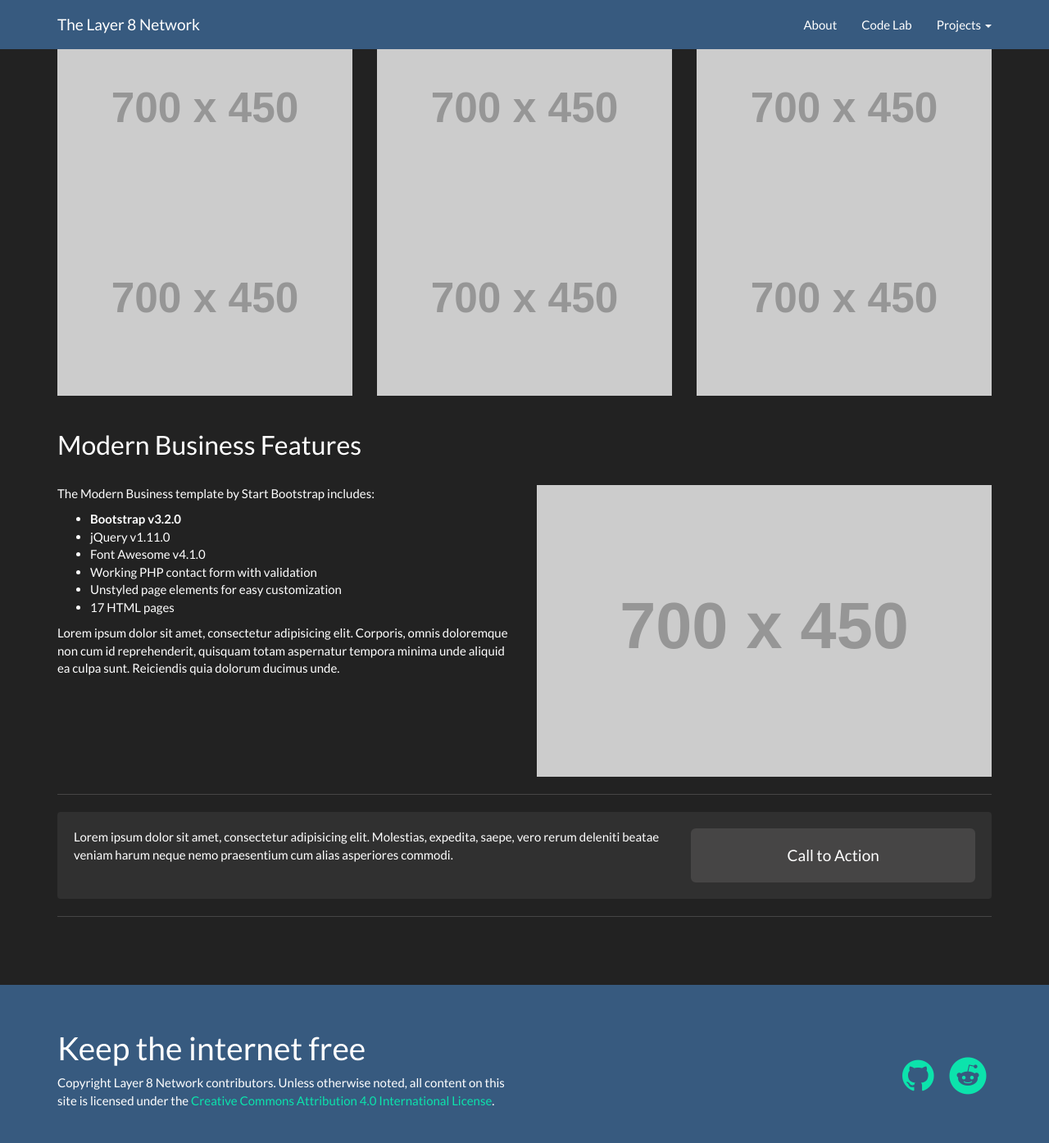
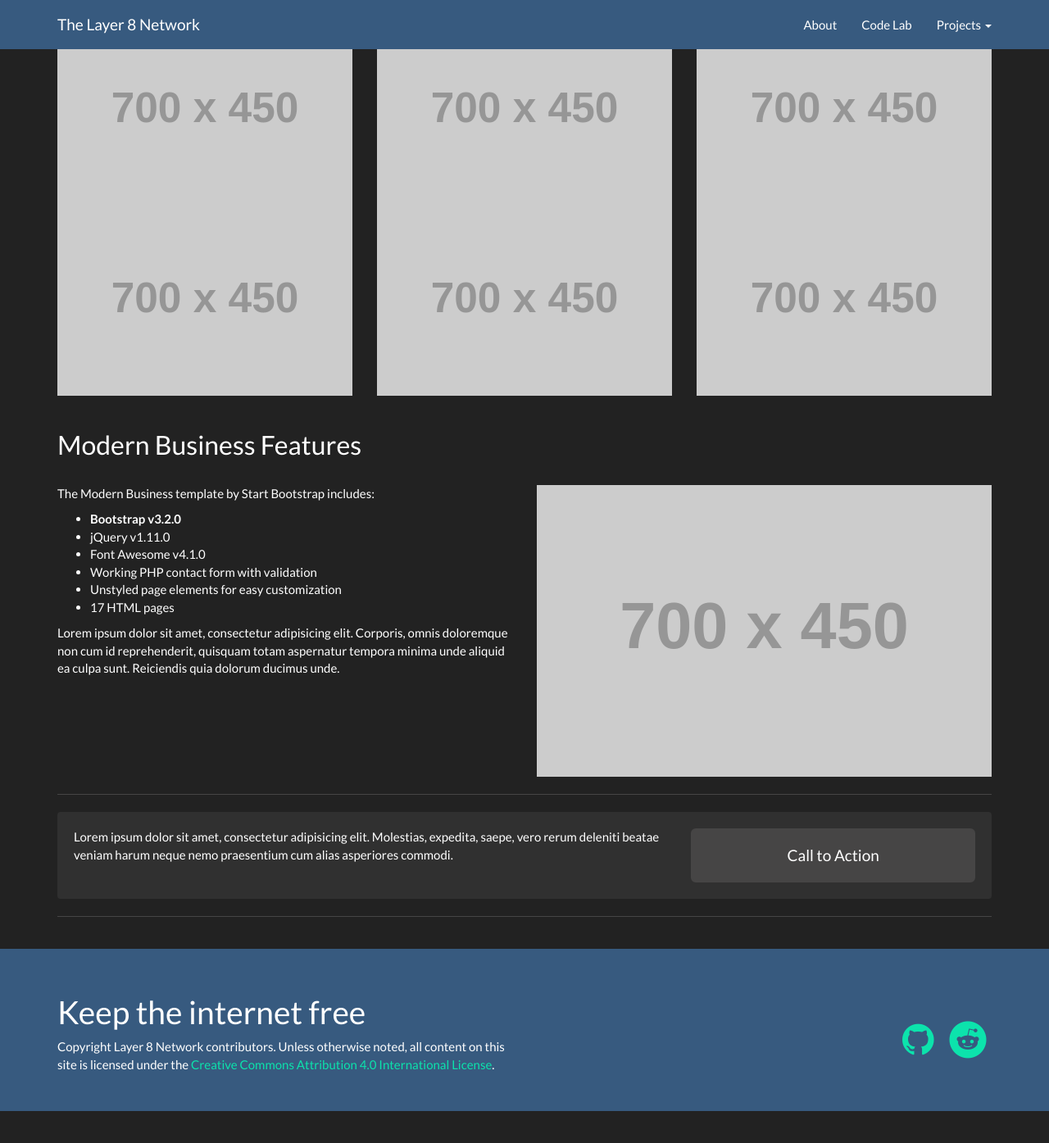
Before and after one commit to layer8x/layer8-site, a Jekyll site: the page built from index.html, in a window 1280 px wide and 1400 px high, scrolled down 884 px. Shown: the top 1395 px of the window at 82% size. Built offline with Jekyll 4.4.1, drawn with Linux system fonts in a browser that asks for light colours; nearby versions of some CDN libraries; after the commit the page ends 2240 px from its top, so only the background shows below that.

Commit message:
More styling

```diff
--- a/css/main.scss
+++ b/css/main.scss
@@ -14,11 +14,30 @@ html {
 }
 
 body {
-  margin-bottom: 260px;
+  padding-bottom: 20px;
+  margin-bottom: 400px;
+
+  @media (min-width: $screen-sm-min) {
+    margin-bottom: 280px;
+  }
+  @media (min-width: $screen-md-min) {
+    margin-bottom: 217px;
+  }
+  @media (min-width: $screen-lg-min) {
+    margin-bottom: 196px;
+  }
 }
 
 main.container {
   margin-top: 100px;
+
+  img {
+    @include img-responsive;
+  }
+
+  aside {
+    margin: 1em;
+  }
 }
 
 footer.section {
```
